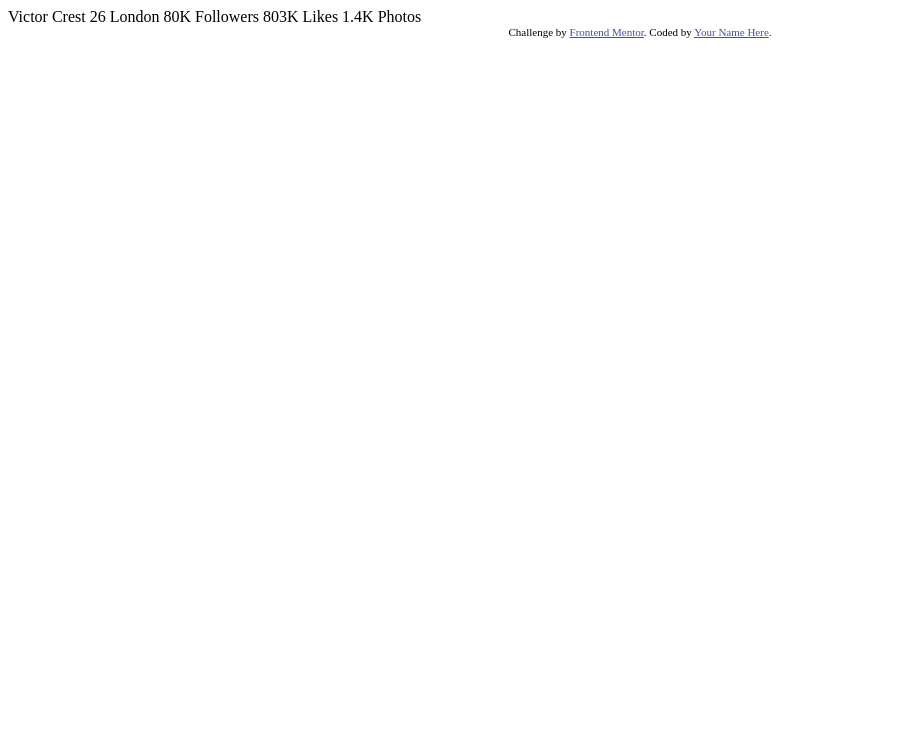
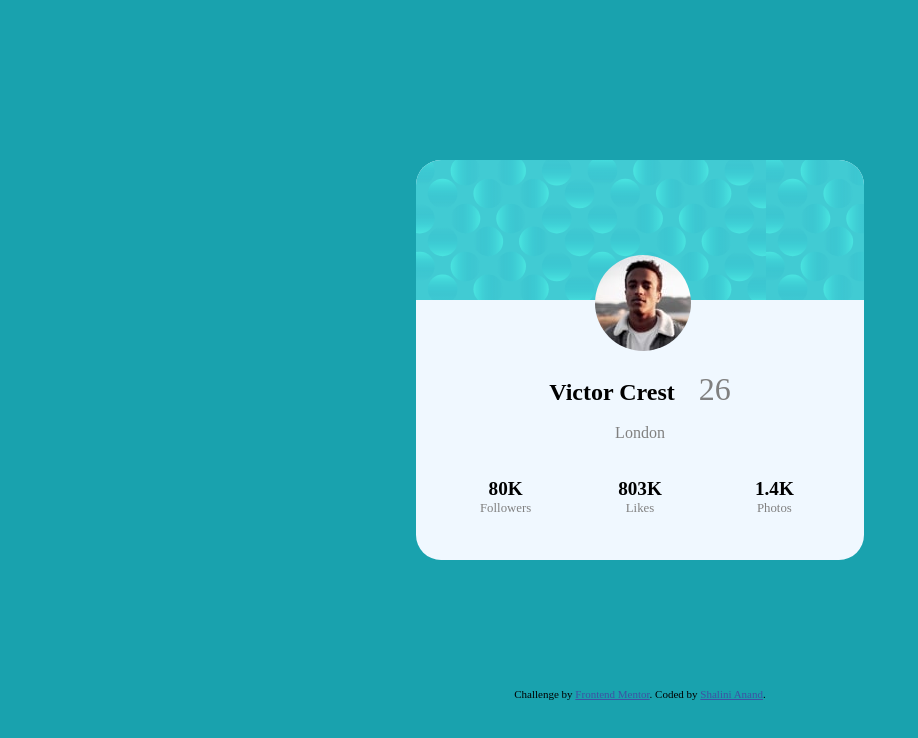
Before and after one commit to liniii31/Profile-card-component, a plain HTML site: page index.html in a window 1280 px wide. Shown: the whole page, without its empty margins (0-918 px from the left). Drawn offline with Linux system fonts and the light colour scheme; a web font is replaced by a local one.

Commit message:
layout and styling

```diff
--- /dev/null
+++ b/index.css
@@ -0,0 +1,77 @@
+body{
+    /*background-color: aqua;*/
+    background-image: url(./images/bg-pattern-bottom.svg) bottom -600px right -150px no-repeat, url(./images/bg-pattern-top.svg) top -500px left -200px no-repeat;
+    background-color: hsl(185, 75%, 39%);
+    height:100vh;
+    width:100vw;
+    margin:0;
+    padding: 0;
+    overflow: hidden;
+}
+#card{
+    height:25rem;
+    width:28rem;
+    background-color: aliceblue;
+    margin:auto;
+    margin-top:10rem;
+    z-index: 2;
+    border-radius: 25px;
+}
+#card-header{
+    width:100%;
+    height:35%;
+    background-image: url(./images/bg-pattern-card.svg);
+    border-radius: 25px 25px 0 0;
+}
+#picture img{
+    border-radius: 50%;
+    margin-left:40%;
+    margin-top:-10%;
+}
+#card-title h1{
+    text-align:center;
+    font-size: 1.5rem;
+    font-family: Kumbh Sans;
+}
+#card-title p{
+    text-align:center;
+    font-family: Kumbh Sans;
+    color: grey;
+}
+.greyed{
+    font-family: Kumbh Sans;
+    font-size: 2rem;
+    color: grey;
+    font-weight: 300;
+}
+#content{
+    display:flex;
+    justify-content: center;
+}
+.contents{
+    width: 30%;
+}
+.contents p{
+    text-align: center;
+}
+.numbers{
+    font-size: 1.2rem;
+    font-weight: 700;
+    margin-bottom: 0;
+}
+.params{
+    font-size: 0.8rem;
+    color: grey;
+    padding-top: 0;
+    margin-top: 1%;
+}
+footer{
+    margin-top: 10%;
+}
+@media screen and (max-width:475px) {
+    #card{
+        height:20rem;
+        width:23rem;
+
+    }
+}
--- a/index.html
+++ b/index.html
@@ -3,9 +3,9 @@
 <head>
   <meta charset="UTF-8">
   <meta name="viewport" content="width=device-width, initial-scale=1.0"> <!-- displays site properly based on user's device -->
-
+  <link rel="stylesheet" href="./index.css"/>
   <link rel="icon" type="image/png" sizes="32x32" href="./images/favicon-32x32.png">
-
+  <link rel="stylesheet" href="https://fonts.google.com/specimen/Kumbh+Sans"/>
   <title>Frontend Mentor | Profile card component</title>
 
   <!-- Feel free to remove these styles or customise in your own stylesheet 👍 -->
@@ -15,21 +15,37 @@
   </style>
 </head>
 <body>
-  Victor Crest
-  26
-  London
-
-  80K
-  Followers
-
-  803K
-  Likes
-
-  1.4K
-  Photos
-  <div class="attribution">
-    Challenge by <a href="https://www.frontendmentor.io?ref=challenge" target="_blank">Frontend Mentor</a>.
-    Coded by <a href="#">Your Name Here</a>.
-  </div>
+  <main>
+    <!-- <img src="./images/bg-pattern-top.svg" alt="background-top" id="bg-top"/>
+    <img src="./images/bg-pattern-bottom.svg" alt="background-bottom" id="bg-bottom"/>     -->
+    <div id="card">
+      <div id="card-header"></div>
+      <div id="picture"><img src="./images/image-victor.jpg" alt="Dp"/></div>
+      <div id="card-title">
+        <h1>Victor Crest &nbsp; &nbsp;<span class="greyed">26</span></h1>
+        <p>London</p>
+      </div>
+      <div id="content">
+        <div class="contents" id="Followers">
+          <p class="numbers">80K</p>
+          <p class="params">Followers</p>
+        </div>
+        <div class="contents" id="Likes">
+          <p class="numbers">803K</p>
+          <p class="params">Likes</p>
+        </div>
+        <div class="contents" id="Photos">
+          <p class="numbers">1.4K</p>
+          <p class="params">Photos</p>
+        </div>
+      </div>
+    </div>
+  </main>
+  <footer>
+    <div class="attribution">
+      Challenge by <a href="https://www.frontendmentor.io?ref=challenge" target="_blank">Frontend Mentor</a>.
+      Coded by <a href="#">Shalini Anand</a>.
+    </div>
+  </footer>
 </body>
 </html>
```
